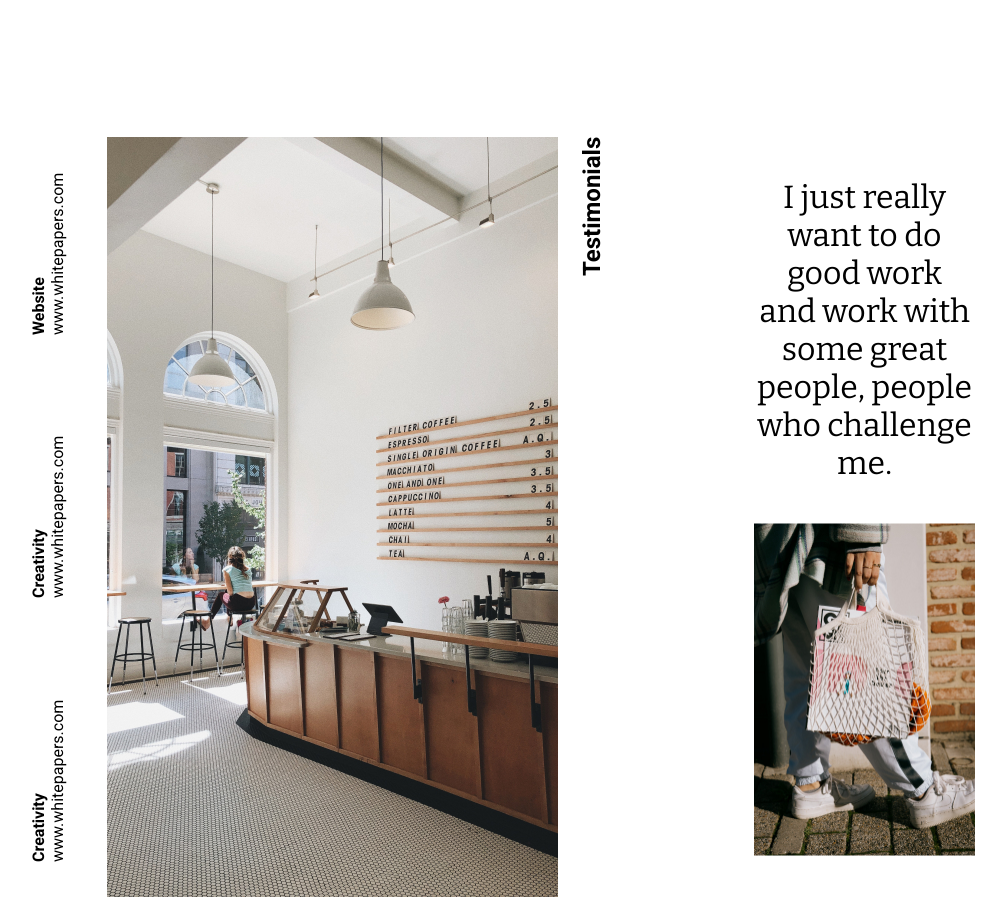
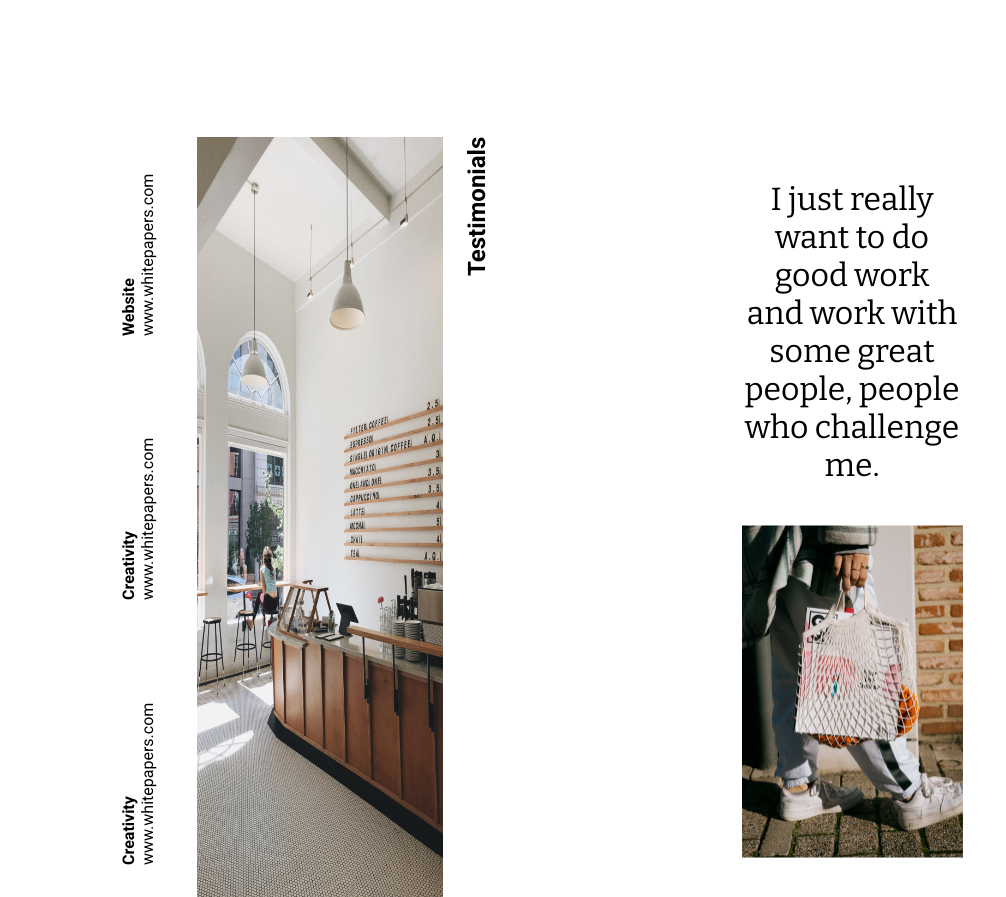
Before and after one commit to RurikV/otus-css-rurik, a plain HTML site: page index.html in a window 1280 px wide. Shown: the part 4200-5097 px from the top of the page, without its empty margins (187-1193 px from the left). Drawn offline with nearby package versions, Linux system fonts and the light colour scheme; a web font is replaced by a local one.

Commit message:
Update image size in index.html and testimonial-layout.css

```diff
--- a/index.html
+++ b/index.html
@@ -151,6 +151,8 @@
           <img
             src="img/keghan-crossland-ZZxmc66SjfM-unsplash%201.jpg"
             alt="Spacious cafe interior with natural lighting and a menu board in the background"
+            width="100%"
+            height="760"
           />
         </figure>
         <header class="roboto-bold testimonial-caption-header">
--- a/style/testimonial-layout.css
+++ b/style/testimonial-layout.css
@@ -29,8 +29,8 @@
 
 
 .testimonial-image {
-  width: 451px;
-  height: 760px;
+  max-width: 451px;
+  /* height: 760px; */
 }
 
 .testimonial-quote-and-image {
```
